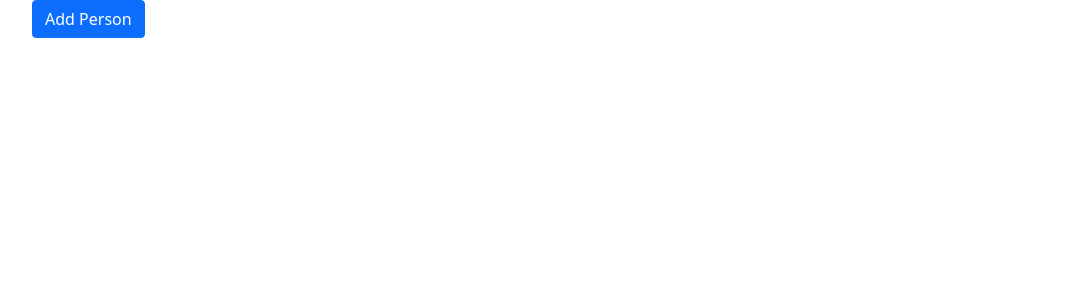
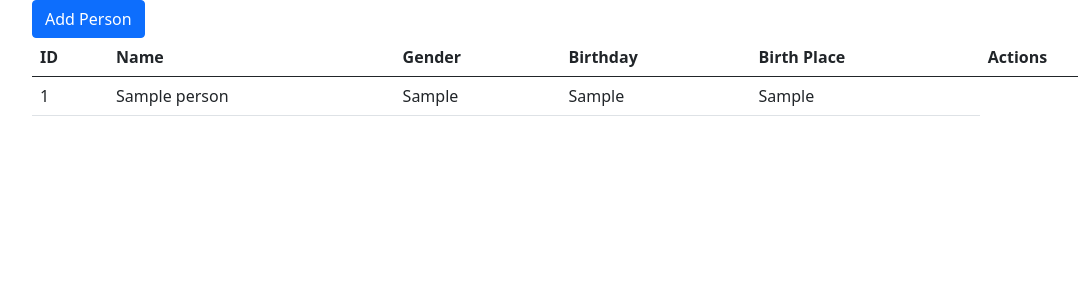
Before and after one commit to integratr-intern-mflores/internal-activity, a PHP site: page /InternActivity/person.php in a window 1280 px wide. Shown: the part 56-356 px from the top of the page, without its empty margins (50-1128 px from the left). Run offline with PHP 8.4, Linux system fonts and the light colour scheme; tables that the repository leaves empty or names only in its code hold one stand-in row (values such as "Sample post").

Commit message:
added listing and create of persons

```diff
--- a/connect.php
+++ b/connect.php
@@ -4,9 +4,9 @@ $username = "root";
 $password = "";
 $db_name = "intern-db";
  // Create connection
- $conn = mysqli_connect($servername, $username, $password, $db_name);
+ $conn = new mysqli($servername, $username, $password, $db_name);
  // Check connection
- if (!$conn) {
-     die("Connection failed: " . mysqli_connect_error());
-    }
-  echo "Connected successfully";
+ if ($conn ->connect_errno) {
+    echo "Failed to connect to MysSQL: " . $conn->connect_error;
+    exit();
+}
--- a/header.php
+++ b/header.php
@@ -1,3 +1,4 @@
+<?php include_once('connect.php') ?>
 <!doctype html>
 <html lang="en">
   <head>
--- a/person.php
+++ b/person.php
@@ -2,6 +2,41 @@
 <?php include ('header.php')?>
 <div class="container">
     <a class = "btn btn-primary"href="http://localhost/InternActivity/person/add.php">Add Person</a>
+
+    <?php
+        $query = $conn->query("SELECT * FROM persons");
+
+    ?>
+    <table class="table">
+  <thead>
+    <tr>
+      <th scope="col">ID</th>
+      <th scope="col">Name</th>
+      <th scope="col">Gender</th>
+      <th scope="col">Birthday</th>
+      <th scope="col">Birth Place</th>
+      <th scope="col">Actions</th>
+    </tr>
+  </thead>
+  <?php
+    while ($person = $query-> fetch_assoc()){
+        echo "<tr>
+
+        <td>" . $person ['id'] . "</td>
+        <td>". $person ['name']."</td>
+        <td>". $person ['gender']."</td>
+        <td>". $person ['birthday']."</td>
+        <td>". $person ['place_of_birth']."</td>
+
+        </tr>";
+
+    }
+    $conn->close();
+  ?>
+
+</table>
 </div>
 <?php include ('footer.php')?>
+
+
 </html>
--- a/person/actions.php
+++ b/person/actions.php
@@ -10,7 +10,7 @@ if (isset($_POST['submit_person'])){
     $sql = "INSERT INTO persons(name, place_of_birth, birthday, gender) VALUES
      ('$name','$place_of_birth', '$birthday', '$gender' )";
 
-     mysqli_query($conn,$sql);
+     $query = $conn-> query($sql) or die ($conn->error);
 
 $_SESSION['success'] = "Person successfully added";
 header("Location: ../person.php");
--- a/person/add.php
+++ b/person/add.php
@@ -35,7 +35,7 @@
 
 
 
-         <input type="submit" value="Store Person" class="btn btn-primary"></input>
+         <input type="submit" name="submit_person" value="Store Person" class="btn btn-primary">
 
          </form>
 </div>
```
